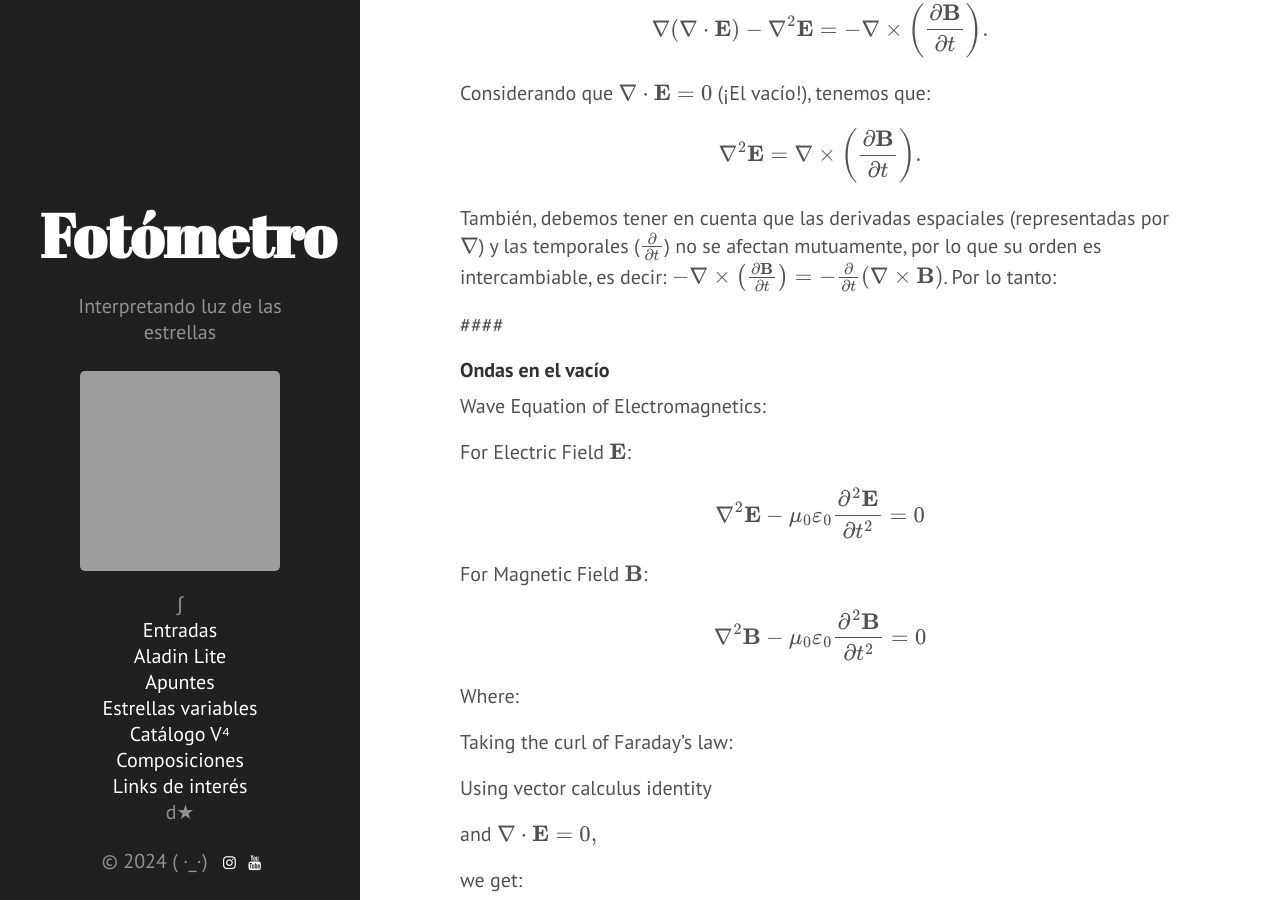
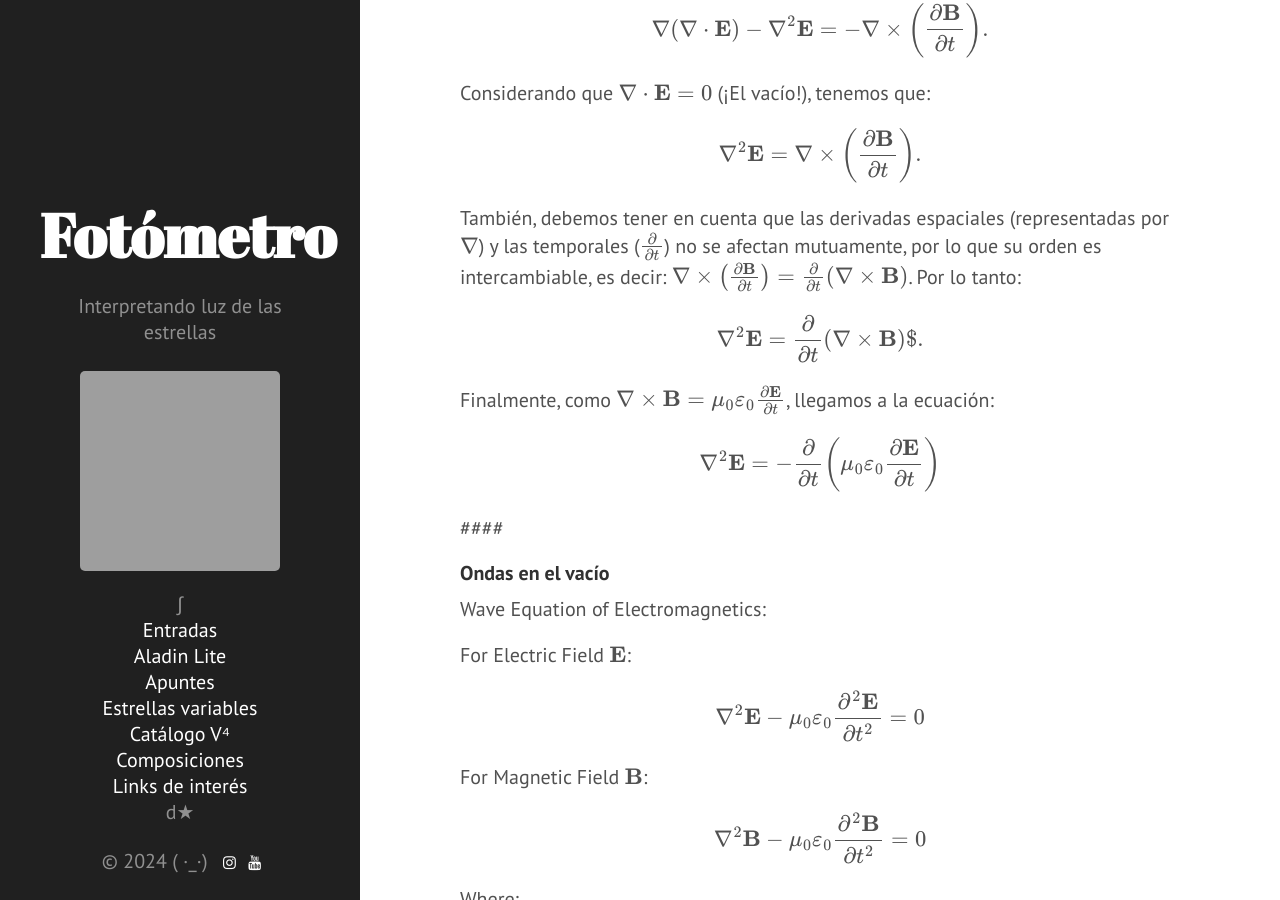
Before and after one commit to nicomedinap/nicomedinap.github.io, a Jekyll site: the page built from apuntes/FisicaDeFronteras/RelatividadGeneral.md, in a window 1280 px wide and 900 px high, scrolled down 3527 px. Built offline with Jekyll 4.4.1, drawn with Linux system fonts in a browser that asks for light colours; formulas are drawn with MathJax 3; a script that is not in the unit is left out; grey boxes are pictures that could not be loaded.

Commit message:
Update RelatividadGeneral.md

```diff
--- a/apuntes/FisicaDeFronteras/RelatividadGeneral.md
+++ b/apuntes/FisicaDeFronteras/RelatividadGeneral.md
@@ -115,7 +115,17 @@ $$
 \nabla^2 \mathbf{E} = \nabla \times \left(\frac{\partial \mathbf{B}}{\partial t} \right).
 $$
 
-También, debemos tener en cuenta que las derivadas espaciales (representadas por $\nabla$) y las temporales ($\frac{\partial}{\partial t}$) no se afectan mutuamente, por lo que su orden es intercambiable, es decir: $-\nabla \times \left(\frac{\partial \mathbf{B}}{\partial t} \right) = -\frac{\partial}{\partial t} (\nabla \times \mathbf{B})$. Por lo tanto:
+También, debemos tener en cuenta que las derivadas espaciales (representadas por $\nabla$) y las temporales ($\frac{\partial}{\partial t}$) no se afectan mutuamente, por lo que su orden es intercambiable, es decir: $\nabla \times \left(\frac{\partial \mathbf{B}}{\partial t} \right) = \frac{\partial}{\partial t} (\nabla \times \mathbf{B})$. Por lo tanto:
+
+$$
+\nabla^2 \mathbf{E} = \frac{\partial}{\partial t} (\nabla \times \mathbf{B})$.
+$$
+
+Finalmente, como $\nabla \times \mathbf{B} = \mu_0 \varepsilon_0 \frac{\partial \mathbf{E}}{\partial t}$, llegamos a la ecuación:
+
+$$
+\nabla^2 \mathbf{E} = -\frac{\partial}{\partial t} \left( \mu_0 \varepsilon_0 \frac{\partial \mathbf{E}}{\partial t} \right)
+$$
 
 
 
```
